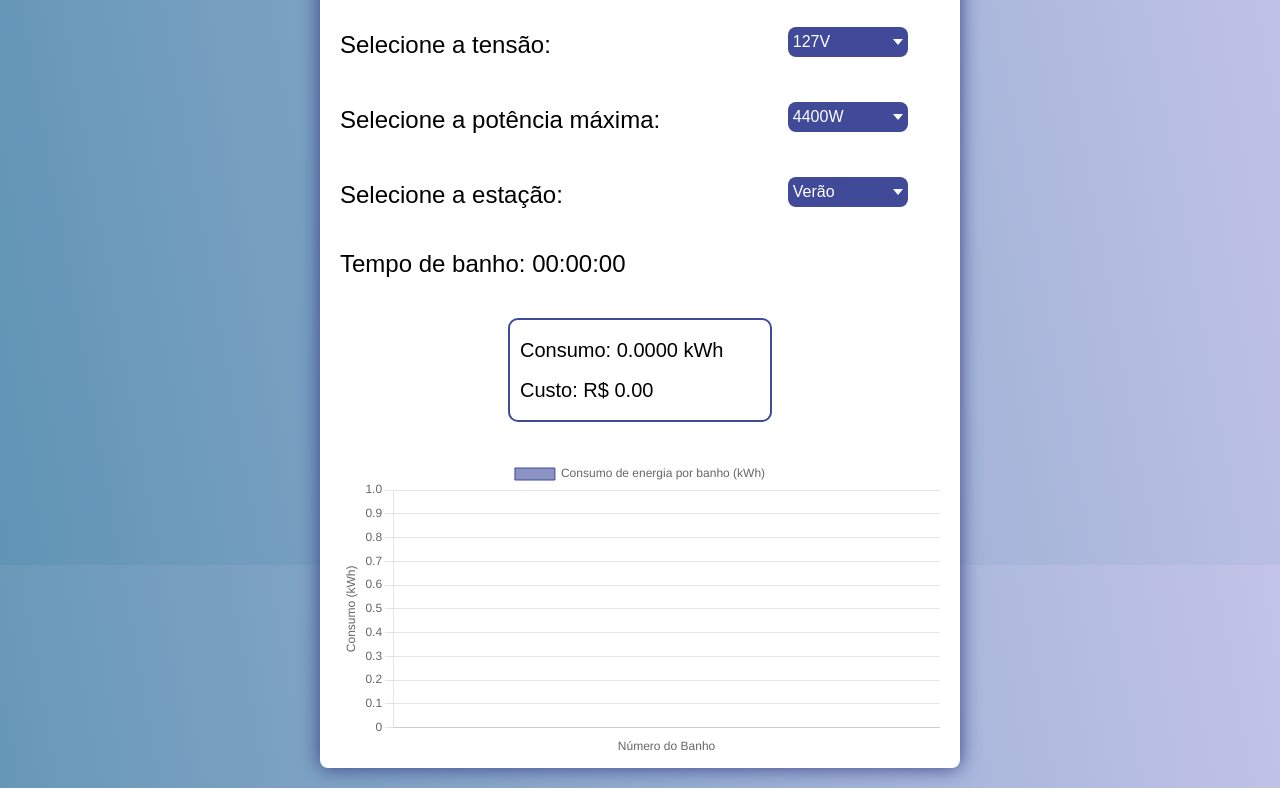
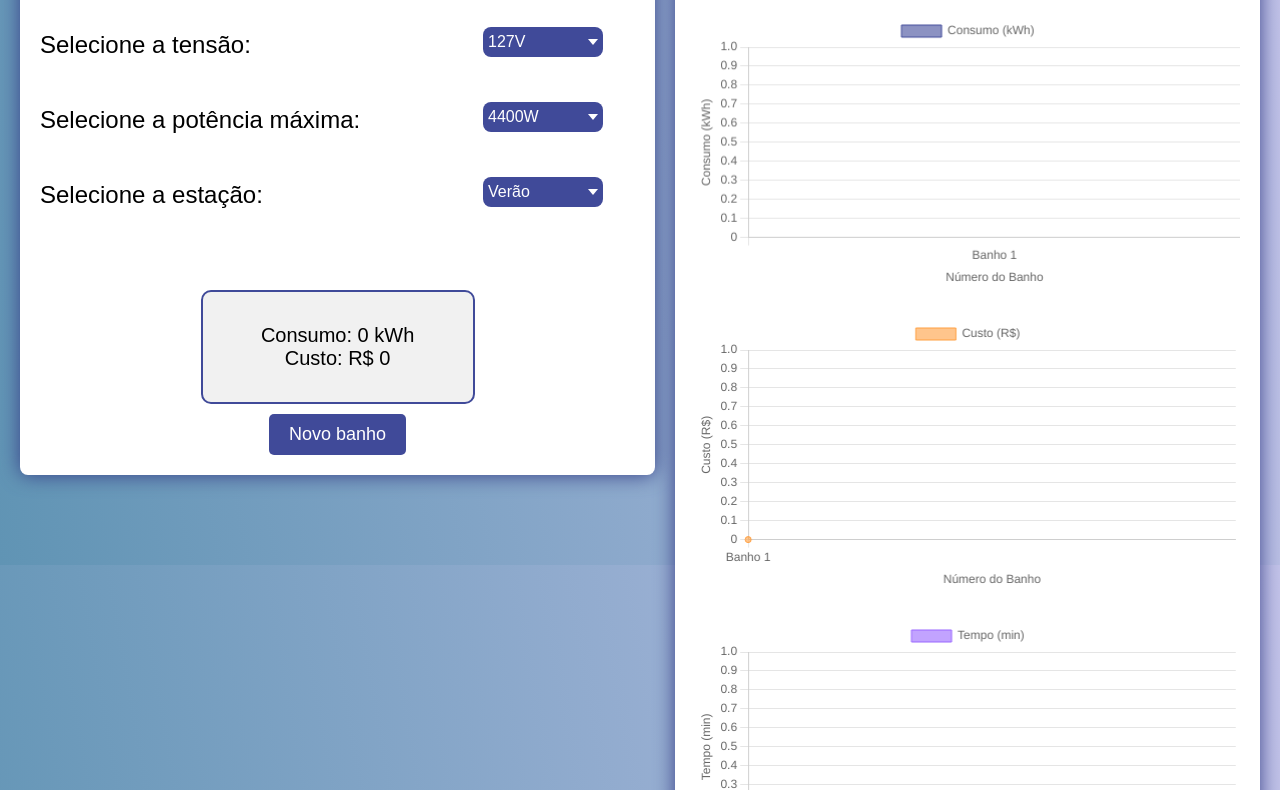
Before and after one commit to luizamantovani/Acqua-Energy, a website: page calculosimulado.html in a window 1280 px wide. Shown: the part 235-1025 px from the top of the page. Drawn offline with nearby package versions, Linux system fonts and the light colour scheme; no server answers.

Commit message:
Graficos em tempo real

```diff
--- a/calculosimulado.html
+++ b/calculosimulado.html
@@ -22,9 +22,9 @@
     </header>
 
     <main>
+        <div class="left-container">
             <div class="mainContainer">
                 <h1>Calcule o consumo de energia:</h1>
-
                 <!-- Seleção de Tensão -->
                 <div class="selecioneTensao">
                     <p class="labelCalculoConsumo">Selecione a tensão:</p>
@@ -39,7 +39,6 @@
                         </ul>
                     </div>
                 </div>
-
                 <!-- Seleção de Potência Máxima -->
                 <div class="selecionePotencia">
                     <p class="labelCalculoConsumo">Selecione a potência máxima:</p>
@@ -57,7 +56,6 @@
                         </ul>
                     </div>
                 </div>
-
                 <!-- Seleção de Estação -->
                 <div class="selecioneEstacao">
                     <p class="labelCalculoConsumo">Selecione a estação:</p>
@@ -73,9 +71,7 @@
                         </ul>
                     </div>
                 </div>
-
                 <div id="sample"></div>
-
                 <div class="divConsumo">
                     <div id="resultado">
                         <div id="caixaResultado" style="flex-wrap: wrap;">
@@ -84,10 +80,15 @@
                         </div>
                     </div>
                 </div>
-
-            <br><br>
-            <canvas id="graficoConsumo" width="400" height="200"></canvas>
-
+                <button id="novoBanhoBtn" onclick="novoBanho()">Novo banho</button>
+            </div>
+        </div>
+        <div class="right-container">
+            <h1>Consumo de Energia - Gráficos</h2>
+                <!-- Canvas para o gráfico de barras -->
+                <canvas id="graficoConsumo" width="400" height="200" style="margin-top: 30px;"></canvas>
+                <canvas id="graficoCusto" width="400" height="200" style="margin-top: 30px;"></canvas>
+                <canvas id="graficoTempo" width="400" height="200" style="margin-top: 30px;"></canvas>
         </div>
     </main>
 
--- a/css/style.css
+++ b/css/style.css
@@ -22,17 +22,18 @@ body {
 
 main {
     display: flex;
-    justify-content: center;
+    justify-content: space-between;
+    align-items: flex-start;
+    padding: 20px;
+    gap: 20px;
 }
 
-h1 {
-    margin-top: 30px;
+h1, h2 {
     font-family: "Archivo", sans-serif;
-    font-optical-sizing: auto;
     font-weight: 500;
-    font-style: normal;
+    margin-bottom: 20px;
+    color: #080c2c;
 }
-
 
 header {
     width: auto;
@@ -66,13 +67,7 @@ header {
 
 
 .mainContainer {
-    max-width: 600px;
-    box-shadow: 0 0 20px #374088;
-    padding: 10px 20px;
-    border-radius: 0.5em;
-    margin-top: 20px;
-    margin-bottom: 20px;
-    background-color: #fff;
+    width: 100%;
     display: flex;
     flex-direction: column;
     align-items: center;
@@ -83,7 +78,6 @@ header {
     font-size: 24px;
     font-weight: 100;
     font-family: "Archivo", sans-serif;
-    font-optical-sizing: auto;
 }
 
 
@@ -246,9 +240,11 @@ header {
 }
 
 #caixaResultado {
-    display: none;
+    display: flex;
+    flex-direction: column;
     align-items: center;
-    padding: 10px 10px;
+    justify-content: center;
+    padding: 15px;
     width: 30vh;
     height: 10vh;
     margin-top: 20px;
@@ -258,6 +254,61 @@ header {
     font-optical-sizing: auto;
     border-radius: 0.5em;
     border: 2px solid #404a99;
+    background-color: #f1f1f1;
+    max-width: 400px;
+    font-size: 20px;
+
+}
+
+#novoBanhoBtn {
+    margin-top: 10px;
+    padding: 10px 20px;
+    font-size: 18px;
+    background-color: #404a99;
+    color: #ffffff;
+    border: none;
+    border-radius: 5px;
+    cursor: pointer;
+    transition: background-color 0.3s;
+}
+
+#novoBanhoBtn:hover {
+    background-color: #374088;
+}
+
+.graficos-container {
+    display: flex;
+    flex-wrap: wrap;
+    gap: 20px;
+    justify-content: center;
+    margin-top: 20px;
+}
+
+.left-container, .right-container {
+    width: 100%;
+    margin-bottom: 20px;
+    min-height: auto;
+}
+.left-container {
+    width: 48%;
+    background-color: #fff;
+    box-shadow: 0 0 20px #374088;
+    padding: 20px;
+    border-radius: 0.5em;
+    display: flex;
+    flex-direction: column;
+    align-items: center;
+}
+
+.right-container {
+    width: 48%;
+    background-color: #fff;
+    box-shadow: 0 0 20px #374088;
+    padding: 20px;
+    border-radius: 0.5em;
+    display: flex;
+    flex-direction: column;
+    align-items: center;
 }
 
 div#sample {
--- a/js/script.js
+++ b/js/script.js
@@ -1,32 +1,15 @@
 document.addEventListener('DOMContentLoaded', function () {
-    const dropdowns = document.querySelectorAll('.dropdown'); // Seleciona todos os dropdowns
 
     let tensaoSelecionada = '127V';
     let potenciaSelecionada = '4400W';
     let estacaoSelecionada = 'Verão';
 
-    // Array para armazenar os consumos de cada banho
-    let consumos = [];
-    let contadorBanho = 0; // Para rastrear o número de banhos
+    let contadorBanho = 0;
 
-    // Zera o gráfico, contador de banhos e define data como 0 ao recarregar a página
-    function resetDados() {
-        consumos = [];
-        contadorBanho = 0;
-        graficoConsumo.data.labels = [];
-        graficoConsumo.data.datasets[0].data = [];
-        graficoConsumo.update();
-
-        // Define o tempo inicial como 0 ao carregar a página
-        calcularConsumo(0);
-    }
-
-    // Tabela de potências para cada tensão e estação
     const potencias127V = {
         '4400W': { 'Verão': 1400, 'Outono': 3000, 'Inverno': 4400 },
         '5500W': { 'Verão': 2210, 'Outono': 3789, 'Inverno': 5500 }
     };
-
     const potencias220V = {
         '4400W': { 'Verão': 1400, 'Outono': 3000, 'Inverno': 4400 },
         '5500W': { 'Verão': 2400, 'Outono': 3050, 'Inverno': 5500 },
@@ -35,50 +18,30 @@ document.addEventListener('DOMContentLoaded', function () {
         '7500W': { 'Verão': 2617, 'Outono': 5150, 'Inverno': 7500 }
     };
 
-    // Função para calcular o consumo e atualizar o gráfico
-    function calcularConsumo(tempoSegundos) {
-        let potencia;
-        if (tensaoSelecionada === '127V') {
-            potencia = potencias127V[potenciaSelecionada][estacaoSelecionada];
-        } else if (tensaoSelecionada === '220V') {
-            potencia = potencias220V[potenciaSelecionada][estacaoSelecionada];
-        }
+    function atualizarConsumo(tempoSegundos) {
+        let potencia = tensaoSelecionada === '127V' ? potencias127V[potenciaSelecionada][estacaoSelecionada] : potencias220V[potenciaSelecionada][estacaoSelecionada];
+        const tempoHoras = Math.abs(tempoSegundos) / 3600;
+        const consumo = (potencia * tempoHoras) / 1000;
+        const custo = consumo * 0.92;
 
-        const tempoHoras = Math.abs(tempoSegundos) / 3600; // Converte segundos em horas
-        const consumo = (potencia * tempoHoras) / 1000; // Consumo em kWh
-        const custo = consumo * 0.92; // Calcula o custo com base no preço do kWh
-
-        // Atualiza a interface com o consumo e custo
+        // Atualiza o consumo e custo na interface
         document.querySelector('.consumo').innerText = consumo.toFixed(4) + ' kWh';
         document.querySelector('.custo').innerText = 'R$ ' + custo.toFixed(2);
 
-        // Exibe os resultados
-        document.getElementById('resultado').style.display = 'block';
-        document.getElementById('caixaResultado').style.display = 'flex';
+        // Garante que a caixa de resultado esteja visível
+        document.getElementById('caixaResultado').style.display = 'block';
 
-        // Formata e exibe o tempo
+        // Atualiza o cronômetro
         document.getElementById('sample').innerText = `Tempo de banho: ${formatTime(tempoSegundos)}`;
 
-        // Atualiza o gráfico em tempo real
-        if (consumo > 0) {
-            // Adiciona o consumo atual ao gráfico
-            if (graficoConsumo.data.labels.length <= contadorBanho) {
-                graficoConsumo.data.labels.push('Banho ' + (contadorBanho + 1));
-                graficoConsumo.data.datasets[0].data.push(consumo);
-            } else {
-                graficoConsumo.data.datasets[0].data[contadorBanho] = consumo;
-            }
-            graficoConsumo.update();
-        }
-
-        // Incrementa o contador de banhos ao receber 1 (fim do banho)
-        if (tempoSegundos === 1) {
-            consumos.push(consumo); // Armazena o consumo ao final do banho
-            contadorBanho++;
-        }
+        // Atualiza os gráficos em tempo real
+        graficoConsumo.data.datasets[0].data[contadorBanho] = consumo;
+        graficoTempo.data.datasets[0].data[contadorBanho] = tempoSegundos / 60;
+        graficoCusto.data.datasets[0].data[contadorBanho] = custo;
+        graficoConsumo.update();
+        graficoTempo.update();
+        graficoCusto.update();
     }
-
-    // Função para formatar o tempo em HH:MM:SS
     function formatTime(seconds) {
         const hrs = Math.floor(seconds / 3600);
         const mins = Math.floor((seconds % 3600) / 60);
@@ -86,15 +49,14 @@ document.addEventListener('DOMContentLoaded', function () {
         return `${hrs.toString().padStart(2, '0')}:${mins.toString().padStart(2, '0')}:${secs.toString().padStart(2, '0')}`;
     }
 
-    // Configura o gráfico
-    let ctx = document.getElementById('graficoConsumo').getContext('2d');
-    const graficoConsumo = new Chart(ctx, {
+    const ctxConsumo = document.getElementById('graficoConsumo').getContext('2d');
+    const graficoConsumo = new Chart(ctxConsumo, {
         type: 'bar',
         data: {
-            labels: [], // Rótulos de cada banho
+            labels: ['Banho ' + (contadorBanho + 1)],
             datasets: [{
-                label: 'Consumo de energia por banho (kWh)',
-                data: [],
+                label: 'Consumo (kWh)',
+                data: [0],
                 backgroundColor: 'rgba(64, 74, 153, 0.6)',
                 borderColor: 'rgba(64, 74, 153, 1)',
                 borderWidth: 1
@@ -119,18 +81,93 @@ document.addEventListener('DOMContentLoaded', function () {
         }
     });
 
-    // Reseta os dados e define o tempo inicial como 0 ao carregar a página
-    resetDados();
+    const ctxTempo = document.getElementById('graficoTempo').getContext('2d');
+    const graficoTempo = new Chart(ctxTempo, {
+        type: 'line',
+        data: {
+            labels: ['Banho ' + (contadorBanho + 1)],
+            datasets: [{
+                label: 'Tempo (min)',
+                data: [0],
+                backgroundColor: 'rgba(153, 102, 255, 0.6)',
+                borderColor: 'rgba(153, 102, 255, 1)',
+                borderWidth: 1
+            }]
+        },
+        options: {
+            scales: {
+                y: {
+                    beginAtZero: true,
+                    title: {
+                        display: true,
+                        text: 'Tempo (min)'
+                    }
+                },
+                x: {
+                    title: {
+                        display: true,
+                        text: 'Número do Banho'
+                    }
+                }
+            }
+        }
+    });
 
-    // Escuta os eventos do socket
+    const ctxCusto = document.getElementById('graficoCusto').getContext('2d');
+    const graficoCusto = new Chart(ctxCusto, {
+        type: 'line',
+        data: {
+            labels: ['Banho ' + (contadorBanho + 1)],
+            datasets: [{
+                label: 'Custo (R$)',
+                data: [0],
+                backgroundColor: 'rgba(255, 159, 64, 0.6)',
+                borderColor: 'rgba(255, 159, 64, 1)',
+                borderWidth: 1
+            }]
+        },
+        options: {
+            scales: {
+                y: {
+                    beginAtZero: true,
+                    title: {
+                        display: true,
+                        text: 'Custo (R$)'
+                    }
+                },
+                x: {
+                    title: {
+                        display: true,
+                        text: 'Número do Banho'
+                    }
+                }
+            }
+        }
+    });
+
+    window.novoBanho = function () {
+        contadorBanho++;
+        graficoConsumo.data.labels.push('Banho ' + (contadorBanho + 1));
+        graficoConsumo.data.datasets[0].data.push(0);
+        graficoTempo.data.labels.push('Banho ' + (contadorBanho + 1));
+        graficoTempo.data.datasets[0].data.push(0);
+        graficoCusto.data.labels.push('Banho ' + (contadorBanho + 1));
+        graficoCusto.data.datasets[0].data.push(0);
+        graficoConsumo.update();
+        graficoTempo.update();
+        graficoCusto.update();
+    };
+
     var socket = io();
     socket.on('data', function (data) {
-        console.log(data); // Log do dado recebido
-        var tempoSegundos = data; // Supõe que os dados contêm o tempo em segundos
-        calcularConsumo(tempoSegundos); // Chama a função de cálculo
+        const tempoSegundos = data;
+        atualizarConsumo(tempoSegundos);
     });
+});
 
-    // Configuração dos dropdowns e eventos
+// Configuração dos dropdowns e eventos
+document.addEventListener('DOMContentLoaded', function () {
+    const dropdowns = document.querySelectorAll('.dropdown');
     dropdowns.forEach(dropdown => {
         const select = dropdown.querySelector('.select');
         const caret = dropdown.querySelector('.caret');
```
Also changed, not shown: 1 other file. Lines whose indentation alone changed are shown as unchanged.
